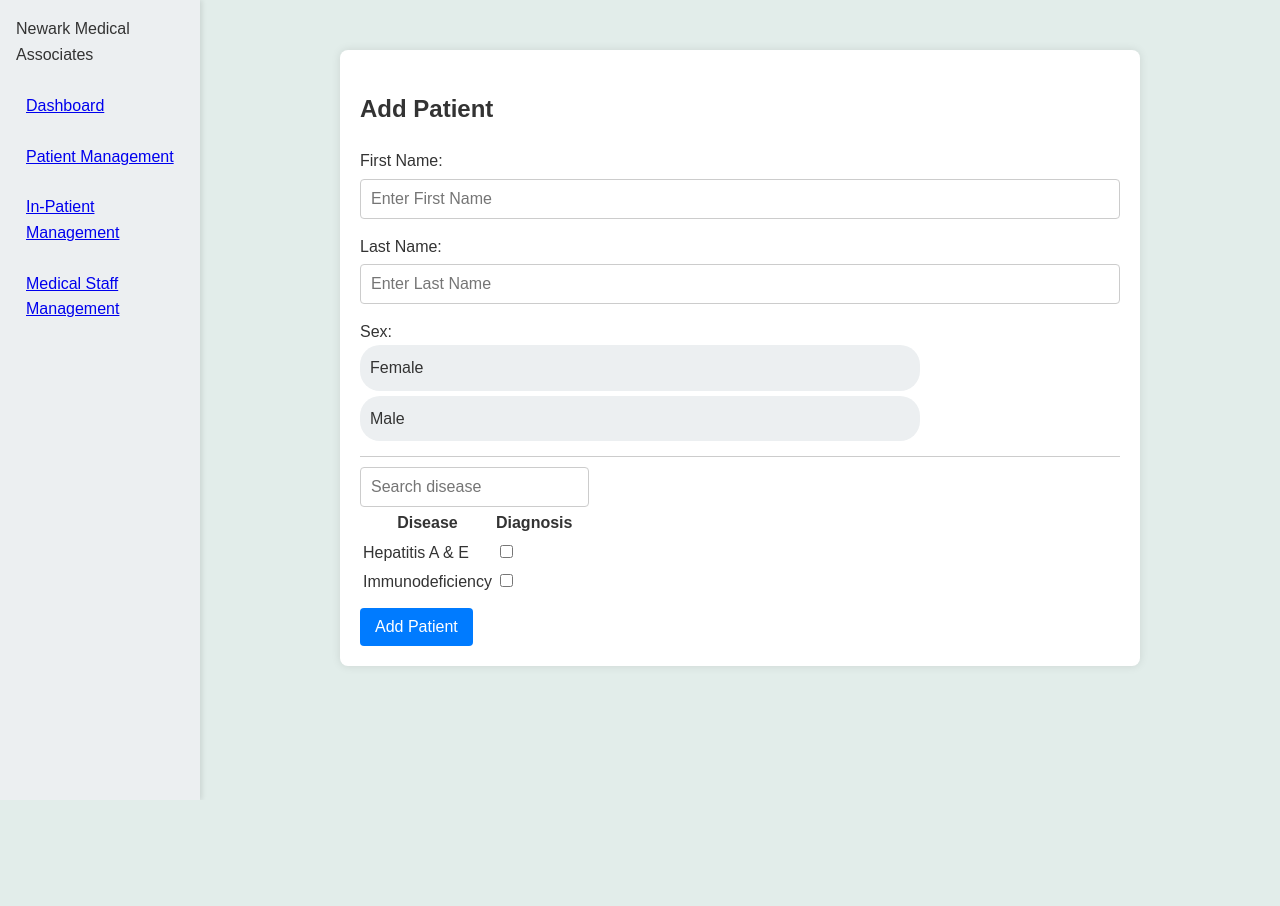
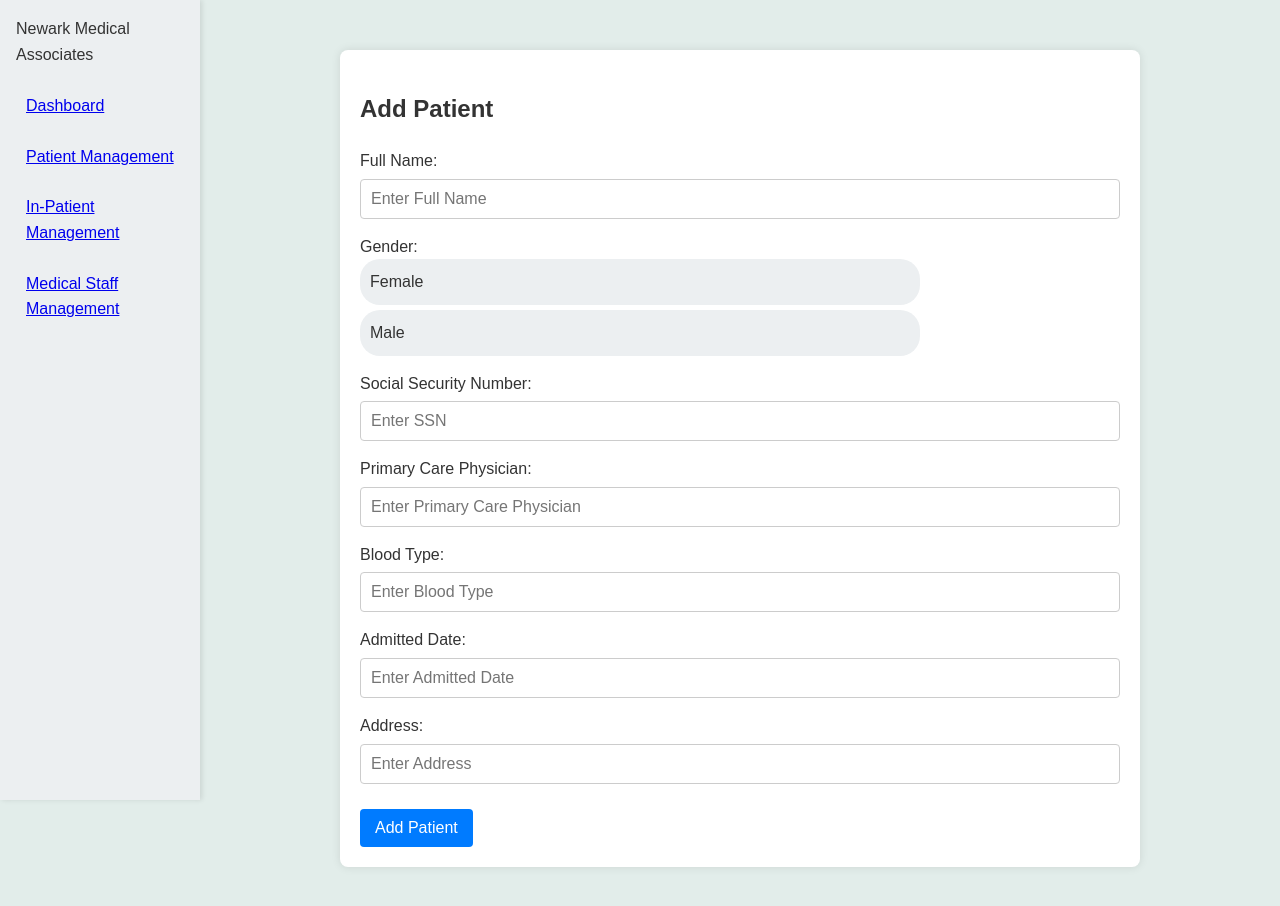
Before and after one commit to 3amberloaf/Hospital-React-Application, a React (Create React App) app: page /addpatient in a window 1280 px wide. Shown: the top 906 px of the page. Before the commit the page ends 800 px from the top, so only its background shows below. Built offline with nearby package versions, Linux system fonts and the light colour scheme.

Commit message:
tried to fix?

```diff
--- a/package.json
+++ b/package.json
@@ -9,6 +9,7 @@
     "axios": "^1.6.2",
     "cors": "^2.8.5",
     "express": "^4.18.2",
+    "papaparse": "^5.4.1",
     "react": "^18.2.0",
     "react-calendar": "^4.6.1",
     "react-dom": "^18.2.0",
--- a/src/PatientManagement/AddPatient.js
+++ b/src/PatientManagement/AddPatient.js
@@ -1,33 +1,31 @@
 import React, { useState } from 'react';
 import '../patient.css';
-import DiseaseList from '../PatientManagement/DiseaseList';
+import { addPatient } from '../Api/EmployeeService'; // Assuming this function is correctly implemented
 
-const AddPatientForm = ({ addPatient }) => {
+const AddPatientForm = () => {
   const [patientData, setPatientData] = useState({
-    firstName: '',
-    lastName: '',
-    birthday: '',
-    sex: '',
+    name: '',
+    gender: '',
+    ssn: '',
+    bloodType: '',
+    primaryPhysician: '',
+    admittedDate: '',
+    address: '',
   });
-
 
   const handleChange = (e) => {
     const { name, value } = e.target;
-    setPatientData(prevData => ({
-      ...prevData,
-      [name]: value
-    }));
+    setPatientData((prevData) => ({ ...prevData, [name]: value }));
   };
 
-  const handleSubmit = (e) => {
+  const handleSubmit = async (e) => {
     e.preventDefault();
-    addPatient(patientData.firstName + ' ' + patientData.lastName);
-    setPatientData({
-      firstName: '',
-      lastName: '',
-      birthday: '',
-      sex: '',
-    });
+    try {
+      const response = await addPatient(patientData);
+      console.log('Patient added:', response);
+    } catch (error) {
+      console.error('Error adding patient:', error);
+    }
   };
 
   return (
@@ -35,64 +33,110 @@ const AddPatientForm = ({ addPatient }) => {
       <h2>Add Patient</h2>
       <form onSubmit={handleSubmit}>
         <div className="form-group">
-          <label htmlFor="firstName">First Name:</label>
+          <label htmlFor="name">Full Name:</label>
           <input
-            id="firstName"
+            id="name"
             type="text"
-            name="firstName"
-            placeholder="Enter First Name"
-            value={patientData.firstName}
+            name="name"
+            placeholder="Enter Full Name"
+            value={patientData.name}
             onChange={handleChange}
+            autoComplete="name"
           />
         </div>
 
-        <div className="form-group">
-          <label htmlFor="lastName">Last Name:</label>
-          <input
-            id="lastName"
-            type="text"
-            name="lastName"
-            placeholder="Enter Last Name"
-            value={patientData.lastName}
-            onChange={handleChange}
-          />
-        </div>
-
-
         <div className="form-group sex-selection">
-  <span>Sex:</span>
+          <span>Gender:</span>
           <input
             type="radio"
             id="female"
-    name="sex"
+            name="gender"
             value="female"
-    checked={patientData.sex === 'female'}
+            checked={patientData.gender === 'female'}
             onChange={handleChange}
           />
-  <label className='button-label' htmlFor="female">
-    <span className="button">Female</span>
+          <label className="button-label" htmlFor="female">
+            Female
           </label>
 
           <input
             type="radio"
             id="male"
-    name="sex"
+            name="gender"
             value="male"
-    checked={patientData.sex === 'male'}
+            checked={patientData.gender === 'male'}
             onChange={handleChange}
           />
-  <label className='button-label' htmlFor="male">
-    <span className="button">Male</span>
+          <label className="button-label" htmlFor="male">
+            Male
           </label>
         </div>
 
+        <div className="form-group">
+          <label htmlFor="ssn">Social Security Number:</label>
+          <input
+            id="ssn"
+            type="text"
+            name="ssn"
+            placeholder="Enter SSN"
+            value={patientData.ssn}
+            onChange={handleChange}
+            autoComplete="ssn"
+          />
+        </div>
 
+        <div className="form-group">
+          <label htmlFor="primaryPhysician">Primary Care Physician:</label>
+          <input
+            id="primaryPhysician"
+            type="text"
+            name="primaryPhysician"
+            placeholder="Enter Primary Care Physician"
+            value={patientData.primaryPhysician}
+            onChange={handleChange}
+            autoComplete="primaryPhysician"
+          />
+        </div>
 
+        <div className="form-group">
+          <label htmlFor="bloodType">Blood Type:</label>
+          <input
+            id="bloodType"
+            type="text"
+            name="bloodType"
+            placeholder="Enter Blood Type"
+            value={patientData.bloodType}
+            onChange={handleChange}
+            autoComplete="bloodType"
+          />
+        </div>
 
-        {/* Disease checklist */}
-        <div className="disease-checklist">
-          <DiseaseList />
+        <div className="form-group">
+          <label htmlFor="admittedDate">Admitted Date:</label>
+          <input
+            id="admittedDate"
+            type="text"
+            name="admittedDate"
+            placeholder="Enter Admitted Date"
+            value={patientData.admittedDate}
+            onChange={handleChange}
+            autoComplete="admittedDate"
+          />
         </div>
+
+        <div className="form-group">
+          <label htmlFor="address">Address:</label>
+          <input
+            id="address"
+            type="text"
+            name="address"
+            placeholder="Enter Address"
+            value={patientData.address}
+            onChange={handleChange}
+            autoComplete="address"
+          />
+        </div>
+
         <button type="submit">Add Patient</button>
       </form>
     </div>
```
Also changed, not shown: src/Api/EmployeeService.js (+1 -6 lines), 1 other file (tests, documents, lock files or other folders). Lines whose indentation alone changed are shown as unchanged.
